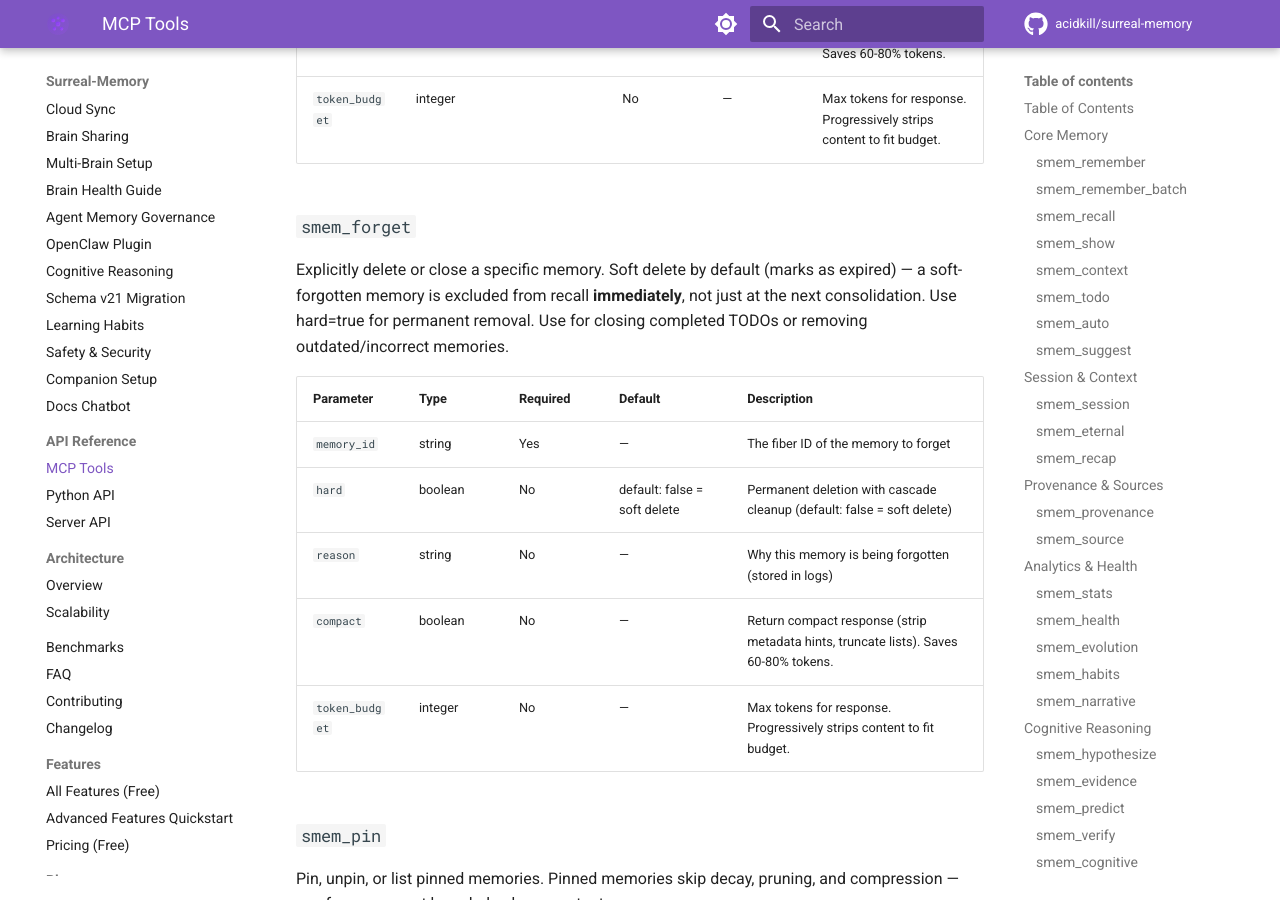
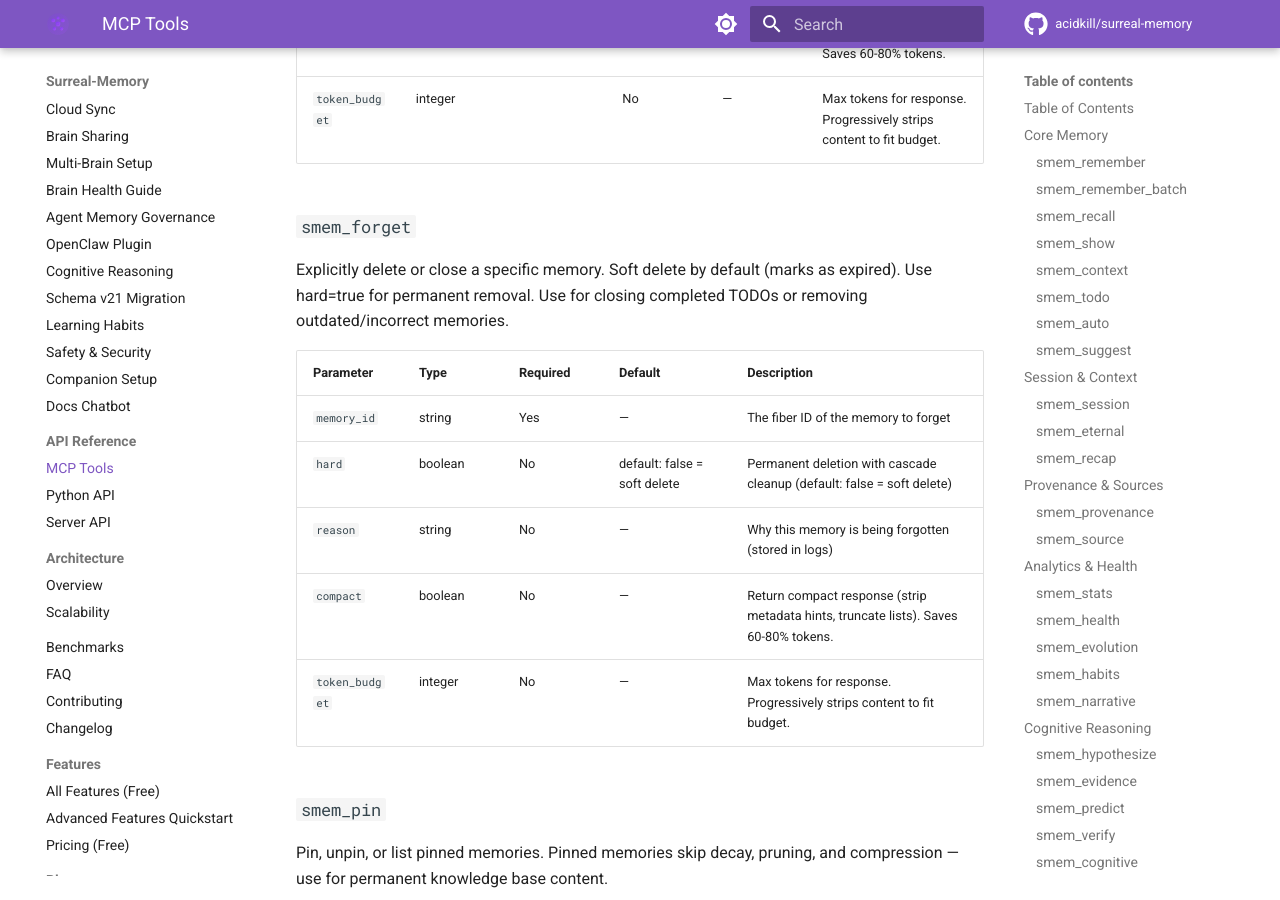
Before and after one commit to RobertSigmundsson/surreal-memory, an MkDocs documentation site: the page built from docs/api/mcp-tools.md, in a window 1280 px wide and 900 px high, scrolled down 25707 px. Built offline with MkDocs 1.6.1 and Material for MkDocs 9.7.7, drawn with Linux system fonts in a browser that asks for light colours; comment, search, counter and statistics services are not loaded; the version menu is left out.

Commit message:
docs: regenerate MCP/CLI reference for Docs Freshness
Drop the hand-edit of the generated docs/api/mcp-tools.md (regenerated from source;
the soft-forget recall-exclusion note lives in CHANGELOG). Regenerate the CLI
reference to add 'smem doctor --synapse-migration' (added in #43).

```diff
--- a/docs/api/mcp-tools.md
+++ b/docs/api/mcp-tools.md
@@ -524,7 +524,7 @@ Edit an existing memory's type, content, or priority. Use when a memory was auto
 
 ### `smem_forget`
 
-Explicitly delete or close a specific memory. Soft delete by default (marks as expired) — a soft-forgotten memory is excluded from recall **immediately**, not just at the next consolidation. Use hard=true for permanent removal. Use for closing completed TODOs or removing outdated/incorrect memories.
+Explicitly delete or close a specific memory. Soft delete by default (marks as expired). Use hard=true for permanent removal. Use for closing completed TODOs or removing outdated/incorrect memories.
 
 | Parameter | Type | Required | Default | Description |
 |-----------|------|----------|---------|-------------|
```
Also changed, not shown: docs/getting-started/cli-reference.md (+1 -0 lines).
